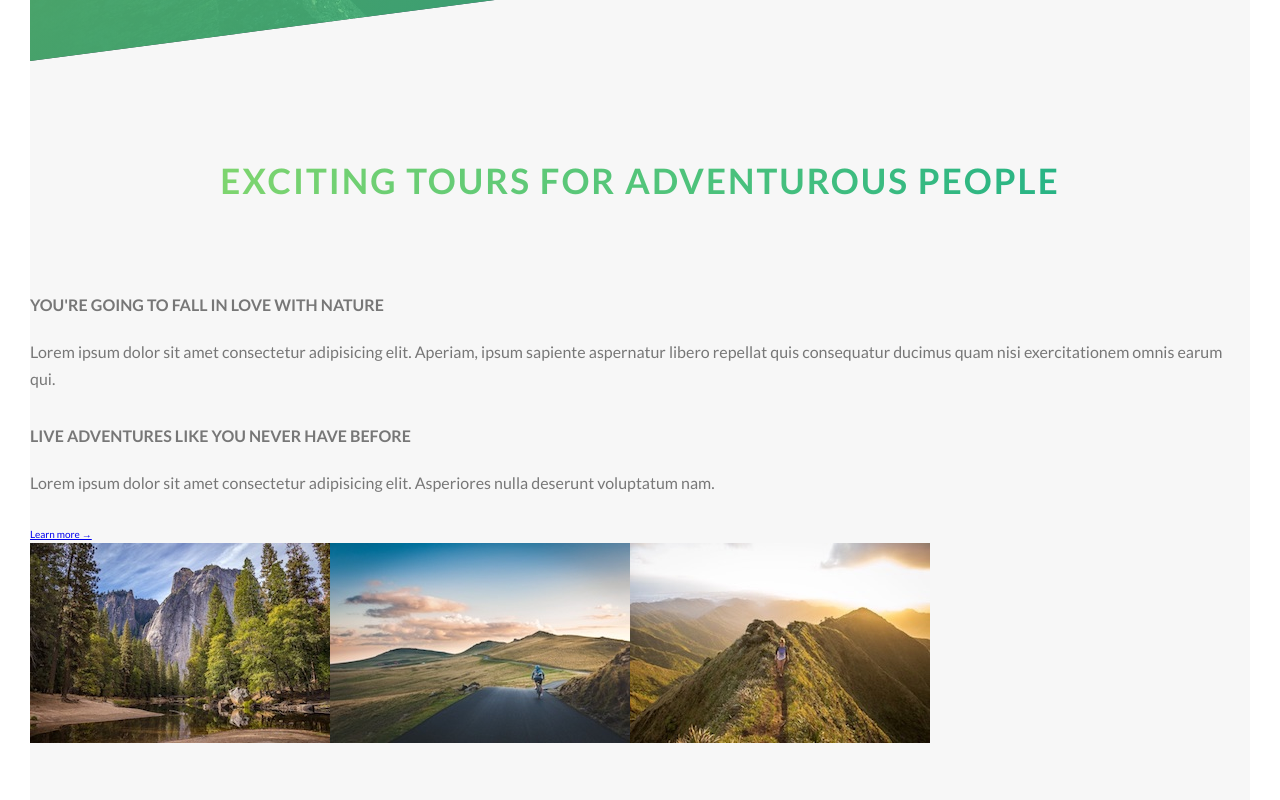
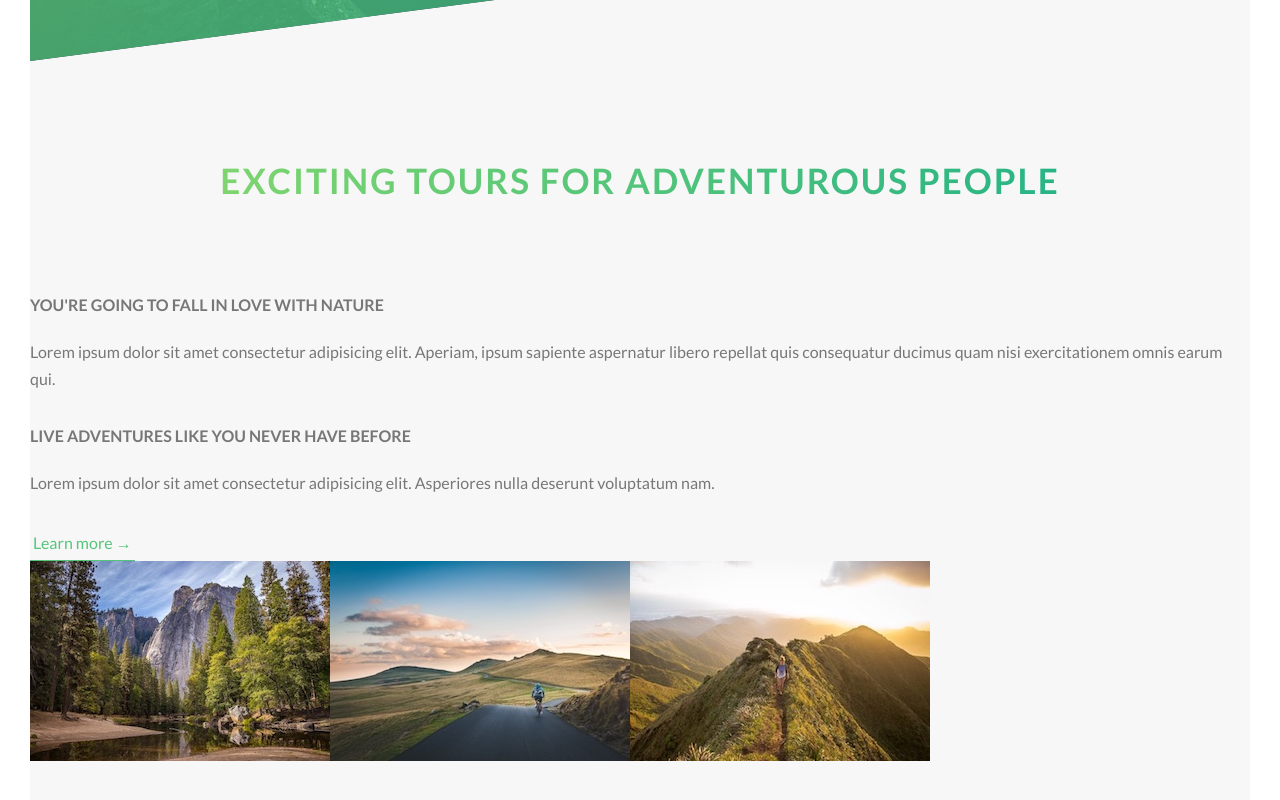
Before and after one commit to LauraTelqiu/natours-react, a React (Create React App) app: page / in a window 1280 px wide. Shown: the part 729-1529 px from the top of the page. Built offline with nearby package versions, Linux system fonts and the light colour scheme.

Commit message:
btn styling

```diff
--- a/src/sass/base/_typography.scss
+++ b/src/sass/base/_typography.scss
@@ -56,7 +56,7 @@ body {
   }
 }
 .heading-tertiary {
-  font-size: 1.6rem;
+  font-size: $default-font-size;
   font-weight: 700;
   text-transform: uppercase;
 }
--- a/src/sass/components/_button.scss
+++ b/src/sass/components/_button.scss
@@ -8,7 +8,7 @@
     border-radius: 10rem;
     transition: all 0.2s;
     position: relative;
-    font-size: 1.6rem;
+    font-size: $default-font-size;
   }
 
   &:hover {
@@ -53,3 +53,26 @@
     animation-fill-mode: backwards;
   }
 }
+
+.btn-text {
+  &:link,
+  &:visited {
+    font-size: $default-font-size;
+    color: $color-primary;
+    display: inline-block;
+    text-decoration: none;
+    border-bottom: 1px solid $color-primary;
+    padding: 3px;
+    transition: all 0.2s;
+  }
+  &:hover {
+    background-color: $color-primary;
+    color: $color-white;
+    box-shadow: 0 1rem 2rem rgba($color-black, 0.15);
+    transform: translateY(-2px);
+  }
+  &:avtive {
+    box-shadow: 0.5 1rem 1rem rgba($color-black, 0.15);
+    transform: translateY(0);
+  }
+}
--- a/src/sass/main.css
+++ b/src/sass/main.css
@@ -176,6 +176,26 @@ body {
   animation-fill-mode: backwards;
 }
 
+.btn-text:link, .btn-text:visited {
+  font-size: 1.6rem;
+  color: #55c57a;
+  display: inline-block;
+  text-decoration: none;
+  border-bottom: 1px solid #55c57a;
+  padding: 3px;
+  transition: all 0.2s;
+}
+.btn-text:hover {
+  background-color: #55c57a;
+  color: #fff;
+  box-shadow: 0 1rem 2rem rgba(0, 0, 0, 0.15);
+  transform: translateY(-2px);
+}
+.btn-text:avtive {
+  box-shadow: 0.5 1rem 1rem rgba(0, 0, 0, 0.15);
+  transform: translateY(0);
+}
+
 .header {
   height: 95vh;
   background-image: linear-gradient(to right bottom, rgba(126, 213, 111, 0.8), rgba(40, 180, 133, 0.8)), url(../img/hero.jpg);
```
Also changed, not shown: 1 other file (tests, documents, lock files or other folders).
